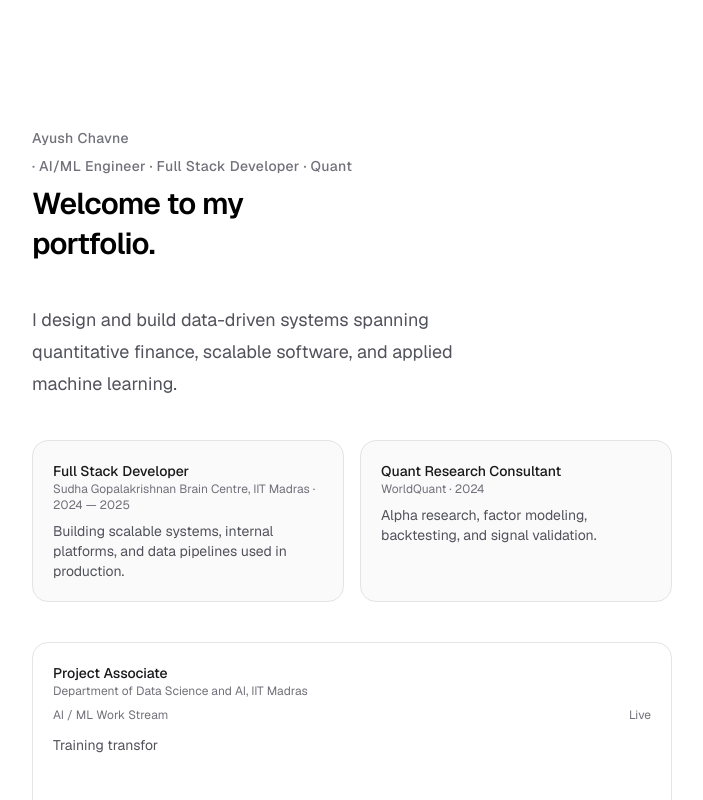
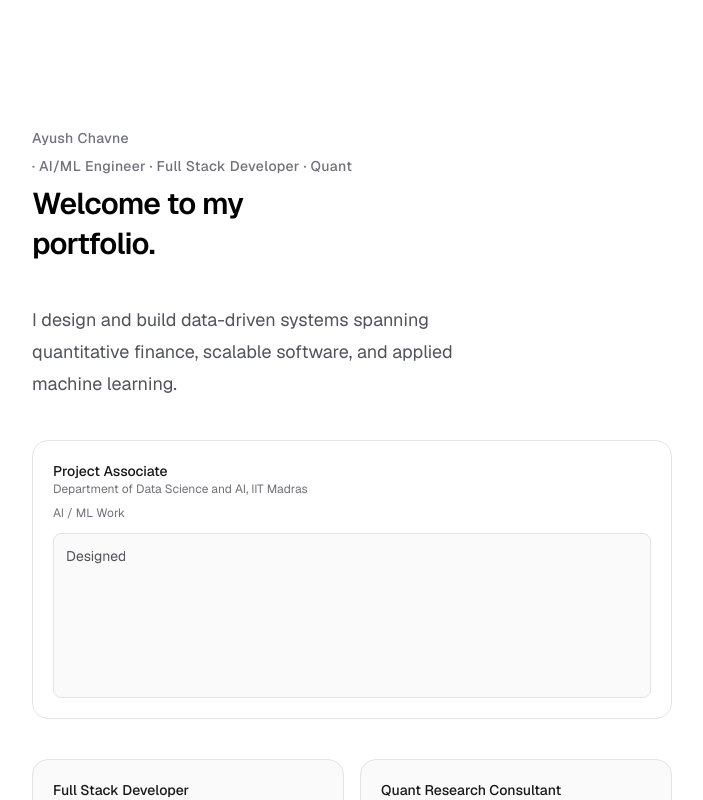
Before and after one commit to ADC-1747/portfolio_all, a Next.js app: page / in a window 1280 px wide. Shown: the top 800 px of the page, without its empty margins (288-991 px from the left). Built offline with nearby package versions, Linux system fonts and the light colour scheme.

Commit message:
fix: fixed the scroll issue in streaming text block
Added the stream text block with better content and also fixed its
horizontal scroll issue.

```diff
--- a/app/page.tsx
+++ b/app/page.tsx
@@ -26,6 +26,56 @@ export default function Home() {
           </p>
 
           {/* Experience Cards */}
+
+
+          {/* AI / ML Experience + Streaming */}
+          <div className="w-full">
+            <div className="rounded-2xl border border-zinc-200 bg-white p-5 dark:border-zinc-800 dark:bg-black">
+              {/* Header */}
+              <div className="mb-2">
+                <h3 className="text-sm font-medium text-zinc-900 dark:text-zinc-100">
+                  Project Associate
+                </h3>
+                <p className="text-xs text-zinc-500">
+                  Department of Data Science and AI, IIT Madras
+                </p>
+              </div>
+
+              {/* Live indicator */}
+              <div className="mb-3 flex items-center justify-between">
+                <span className="text-xs text-zinc-500">AI / ML Work</span>
+              </div>
+
+              {/* Streaming text */}
+              {/* Horizontal scrollable container with vertical lines */}
+              <div className="w-full overflow-x-auto border border-zinc-200 dark:border-zinc-800 rounded-lg p-3 bg-zinc-50 dark:bg-zinc-900">
+                <div className="inline-block min-w-max">
+                  <div className="space-y-2 text-sm text-zinc-600 dark:text-zinc-400">
+                    <p className="typing-loop delay-1 cursor">
+                      Designed pipeline for alpha generation using LLMs.
+                    </p>
+
+                    <p className="typing-loop delay-2 cursor">
+                      Fine-tuning LLMs using LoRA and parameter-efficient methods.
+                    </p>
+
+                    <p className="typing-loop delay-3 cursor">
+                      Trained NNs for sales forecasting, reduced MAPE from 16% to 2%.
+                    </p>
+
+                    <p className="typing-loop delay-4 cursor">
+                      Trained LSTM for L1 and L2 level Order Book prediction.
+                    </p>
+
+                    <p className="typing-loop delay-5 cursor">
+                      Designed fully automated data scraping pipeline for data collection.
+                    </p>
+                  </div>
+                </div>
+              </div>
+            </div>
+          </div>
+
           <div className="grid w-full gap-4 sm:grid-cols-2">
             <div className="rounded-2xl border border-zinc-200 bg-zinc-50 p-5 dark:border-zinc-800 dark:bg-zinc-900">
               <h3 className="text-sm font-medium text-zinc-900 dark:text-zinc-100">
@@ -52,51 +102,7 @@ export default function Home() {
             </div>
           </div>
 
-          {/* AI / ML Streaming Card */}
 
-          {/* AI / ML Experience + Streaming */}
-          <div className="w-full">
-            <div className="rounded-2xl border border-zinc-200 bg-white p-5 dark:border-zinc-800 dark:bg-black">
-              {/* Header */}
-              <div className="mb-2">
-                <h3 className="text-sm font-medium text-zinc-900 dark:text-zinc-100">
-                  Project Associate
-                </h3>
-                <p className="text-xs text-zinc-500">
-                  Department of Data Science and AI, IIT Madras
-                </p>
-              </div>
-
-              {/* Live indicator */}
-              <div className="mb-3 flex items-center justify-between">
-                <span className="text-xs text-zinc-500">AI / ML Work Stream</span>
-                <span className="text-xs text-zinc-500">Live</span>
-              </div>
-
-              {/* Streaming text */}
-              <div className="space-y-2 text-sm text-zinc-600 dark:text-zinc-400">
-                <p className="typing-loop delay-1">
-                  Training transformer models on time-series embeddings
-                </p>
-
-                <p className="typing-loop delay-2">
-                  Fine-tuning LLMs using LoRA and parameter-efficient methods
-                </p>
-
-                <p className="typing-loop delay-3">
-                  Comparing XGBoost vs LSTM for noisy structured data
-                </p>
-
-                <p className="typing-loop delay-4">
-                  Designing feature engineering pipelines in Python
-                </p>
-
-                <p className="typing-loop delay-5 cursor">
-                  Reading research papers on attention mechanisms
-                </p>
-              </div>
-            </div>
-          </div>
 
           {/* Persona Links */}
           <p className="max-w-md text-lg leading-8 text-zinc-600 dark:text-zinc-400">
```
Also changed, not shown: app/globals.css (line endings or trailing spaces).
